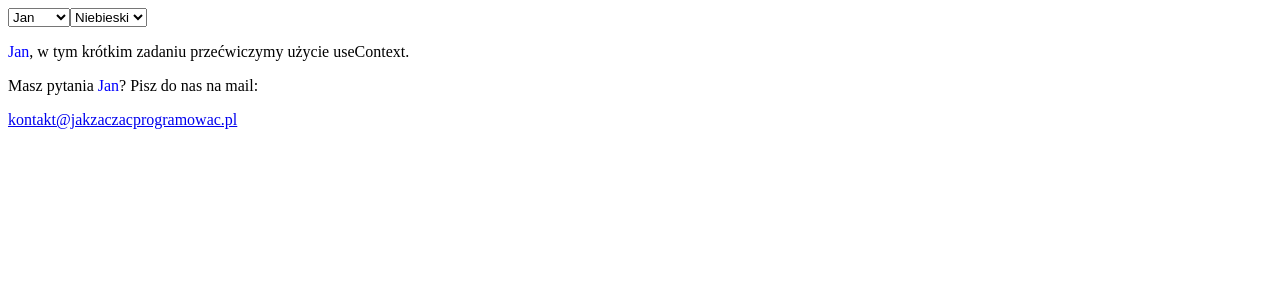
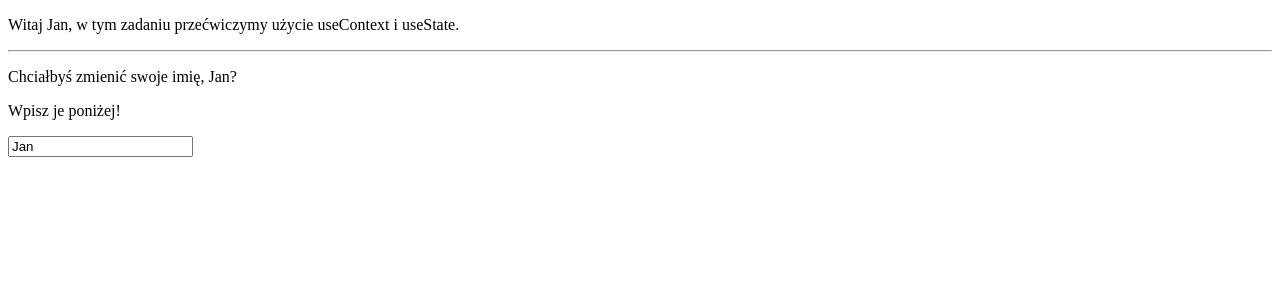
Before and after one commit to kacpi95/React-lesson, a React (Vite) app in the folder React-lesson/: page / in a window 1280 px wide. Shown: the top 300 px of the page. Built offline with nearby package versions, Linux system fonts and the light colour scheme.

Commit message:
add task

```diff
--- a/React-lesson/src/App.jsx
+++ b/React-lesson/src/App.jsx
@@ -230,40 +230,56 @@
 //   );
 // }
 
+// import { useState } from 'react';
+// import { Article } from './components/Article/Article';
+// import { Footer } from './components/Footer/Footer';
+// import { NameContext } from './components/NameContext/NameContext';
+// import { ColorContext } from './components/ColorContext/ColorContext';
+
+// export default function App() {
+//   const [selectedName, setSelectedName] = useState('Jan');
+//   const [selectedColor, setSelectedColor] = useState('blue');
+
+//   return (
+//     <>
+//       <select
+//         value={selectedName}
+//         onChange={(e) => setSelectedName(e.target.value)}
+//       >
+//         <option value='Jan'>Jan</option>
+//         <option value='Janina'>Janina</option>
+//         <option value='Ewa'>Ewa</option>
+//       </select>
+//       <select
+//         value={selectedColor}
+//         onChange={(e) => setSelectedColor(e.target.value)}
+//       >
+//         <option value='blue'>Niebieski</option>
+//         <option value='yellow'>Żółty</option>
+//         <option value='green'>Zielony</option>
+//       </select>
+//       <ColorContext.Provider value={selectedColor}>
+//         <NameContext.Provider value={selectedName}>
+//           <Article />
+//           <Footer />
+//         </NameContext.Provider>
+//       </ColorContext.Provider>
+//     </>
+//   );
+// }
+
 import { useState } from 'react';
 import { Article } from './components/Article/Article';
 import { Footer } from './components/Footer/Footer';
-import { NameContext } from './components/NameContext/NameContext';
-import { ColorContext } from './components/ColorContext/ColorContext';
+import { NameStateContext } from './components/NameStateContext/NameStateContext';
 
 export default function App() {
-  const [selectedName, setSelectedName] = useState('Jan');
-  const [selectedColor, setSelectedColor] = useState('blue');
-
+  const [name, setName] = useState('Jan');
   return (
-    <>
-      <select
-        value={selectedName}
-        onChange={(e) => setSelectedName(e.target.value)}
-      >
-        <option value='Jan'>Jan</option>
-        <option value='Janina'>Janina</option>
-        <option value='Ewa'>Ewa</option>
-      </select>
-      <select
-        value={selectedColor}
-        onChange={(e) => setSelectedColor(e.target.value)}
-      >
-        <option value='blue'>Niebieski</option>
-        <option value='yellow'>Żółty</option>
-        <option value='green'>Zielony</option>
-      </select>
-      <ColorContext.Provider value={selectedColor}>
-        <NameContext.Provider value={selectedName}>
-          <Article />
-          <Footer />
-        </NameContext.Provider>
-      </ColorContext.Provider>
-    </>
+    <NameStateContext.Provider value={[name, setName]}>
+      <Article />
+      <hr />
+      <Footer />
+    </NameStateContext.Provider>
   );
 }
--- a/React-lesson/src/components/Article/Article.jsx
+++ b/React-lesson/src/components/Article/Article.jsx
@@ -1,16 +1,13 @@
 import { useContext } from 'react';
-import { NameContext } from '../NameContext/NameContext';
-import { ColorContext } from '../ColorContext/ColorContext';
+import { NameStateContext } from '../NameStateContext/NameStateContext';
 
 export function Article() {
-  const name = useContext(NameContext);
-  const color = useContext(ColorContext);
+  const [name] = useContext(NameStateContext);
 
   return (
     <article>
       <p>
-        <span style={{ color }}>{name}</span>, w tym krótkim zadaniu
-        przećwiczymy użycie useContext.
+        Witaj {name}, w tym zadaniu przećwiczymy użycie useContext i useState.
       </p>
     </article>
   );
--- a/React-lesson/src/components/ColorContext/ColorContext.js
+++ b/React-lesson/src/components/ColorContext/ColorContext.js
@@ -1,3 +1,3 @@
-import { createContext } from 'react';
+// import { createContext } from 'react';
 
-export const ColorContext = createContext(null);
+// export const ColorContext = createContext(null);
--- a/React-lesson/src/components/Footer/Footer.jsx
+++ b/React-lesson/src/components/Footer/Footer.jsx
@@ -1,19 +1,14 @@
 import { useContext } from 'react';
-import { NameContext } from '../NameContext/NameContext';
-import { ColorContext } from '../ColorContext/ColorContext';
+import { NameStateContext } from '../NameStateContext/NameStateContext';
 
 export function Footer() {
-  const name = useContext(NameContext);
-  const color = useContext(ColorContext);
+  const [name, setName] = useContext(NameStateContext);
 
   return (
     <footer>
-      <p>
-        Masz pytania <span style={{ color }}>{name}</span>? Pisz do nas na mail:
-      </p>
-      <a href='mailto:kontakt@jakzaczacprogramowac.pl'>
-        kontakt@jakzaczacprogramowac.pl
-      </a>
+      <p>Chciałbyś zmienić swoje imię, {name}?</p>
+      <p>Wpisz je poniżej!</p>
+      <input value={name} onChange={(e) => setName(e.target.value)} />
     </footer>
   );
 }
--- a/React-lesson/src/components/NameContext/NameContext.js
+++ b/React-lesson/src/components/NameContext/NameContext.js
@@ -1,3 +1,3 @@
-import { createContext } from 'react';
+// import { createContext } from 'react';
 
-export const NameContext = createContext(null);
+// export const NameContext = createContext(null);
--- /dev/null
+++ b/React-lesson/src/components/NameStateContext/NameStateContext.js
@@ -0,0 +1,3 @@
+import { createContext } from 'react';
+
+export const NameStateContext = createContext(null);
```
Also changed, not shown: React-lesson/src/components/ThemedSpan/ThemedSpan.jsx (+10 -10 lines).
